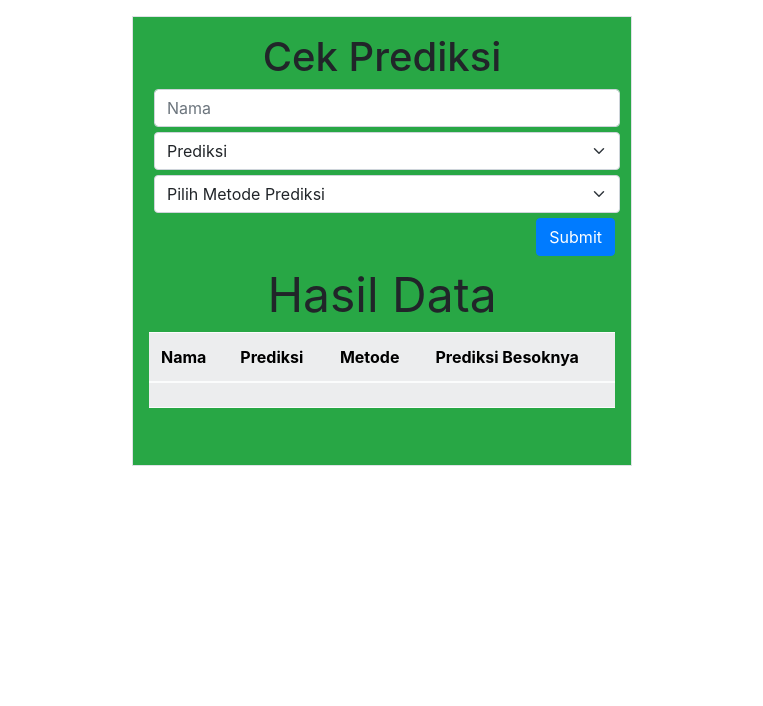
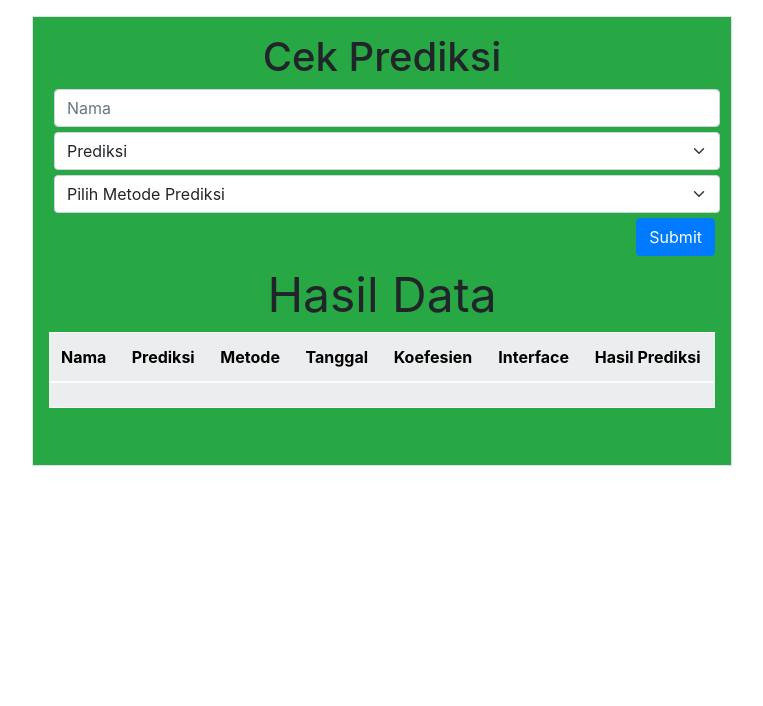
Before and after one commit to regiapriandi012/price-predictions, a Flask app: page /model in a window 1280 px wide. Shown: the part 76-782 px from the top of the page, without its empty margins (258-1021 px from the left). Run offline with Flask 2, Linux system fonts and the light colour scheme; lists and menus that the app fills with data are empty; parts of the project's set-up code (start-up, migrations or seed data) failed here and were passed over; some libraries are stand-ins or nearby versions.

Commit message:
Menambahkan UI Hasil tanggal, Intercept dan koefisien

```diff
--- a/templates/model.html
+++ b/templates/model.html
@@ -32,7 +32,7 @@
     </div>
   </nav>
 
-  <div class="container p-3 my-3 border bg-success" style="width: 500px; height: 450px;">
+  <div class="container p-3 my-3 border bg-success" style="width: 700px; height: 450px;">
     <h1 align="center">Cek Prediksi</h1>
 
     <form action="/" method="POST">
@@ -59,7 +59,10 @@
           <th scope="col">Nama</th>
           <th scope="col">Prediksi</th>
           <th scope="col">Metode</th>
-          <th scope="col">Prediksi Besoknya</th>
+          <th scope="col">Tanggal</th>
+          <th scope="col">Koefesien</th>
+          <th scope="col">Interface</th>
+          <th scope="col">Hasil Prediksi</th>
           </tr>
         </thread>
         <tbody>
@@ -67,6 +70,9 @@
             <td>{{ nama }}</td>
             <td>{{ prediksi }}</td>
             <td>{{ metode }}</td>
+            <td></td>
+            <td></td>
+            <td></td>
             <td>{{ hasil }}</td>
           </tr>
         </tbody>
```
